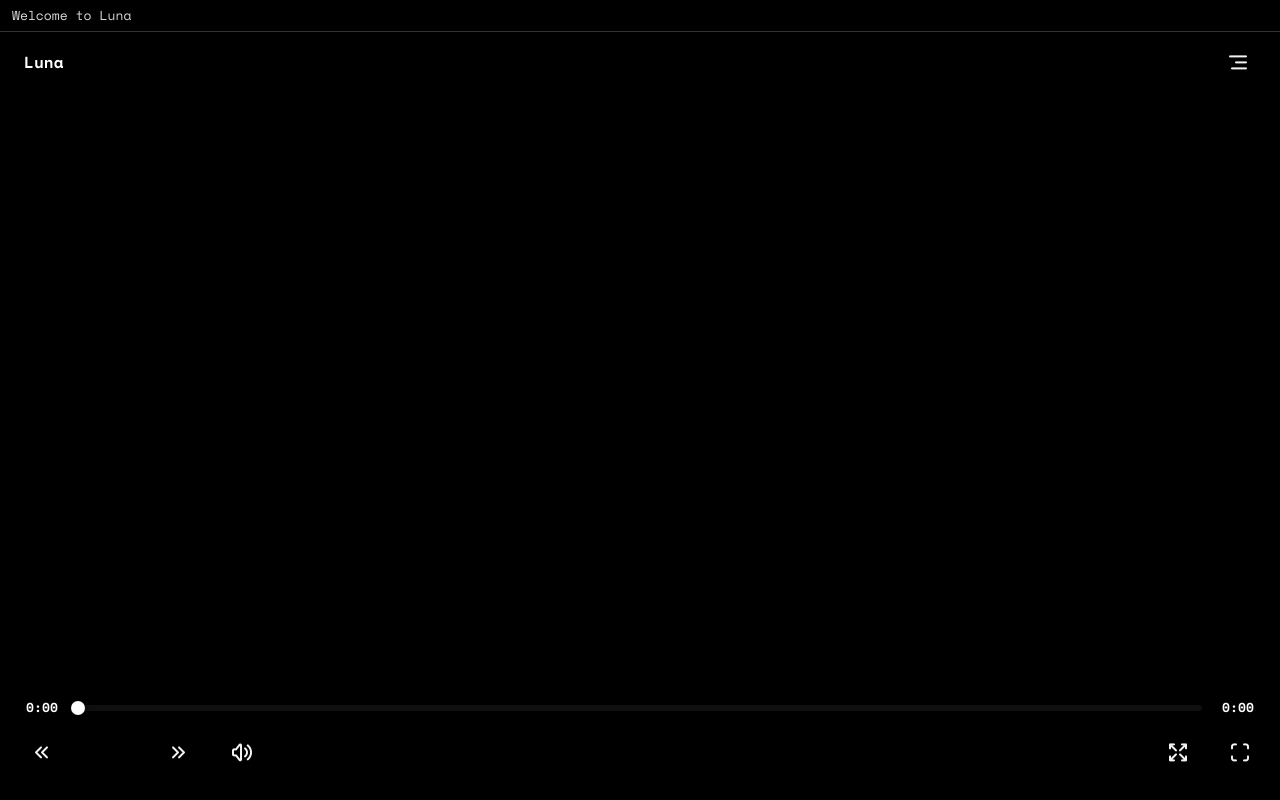
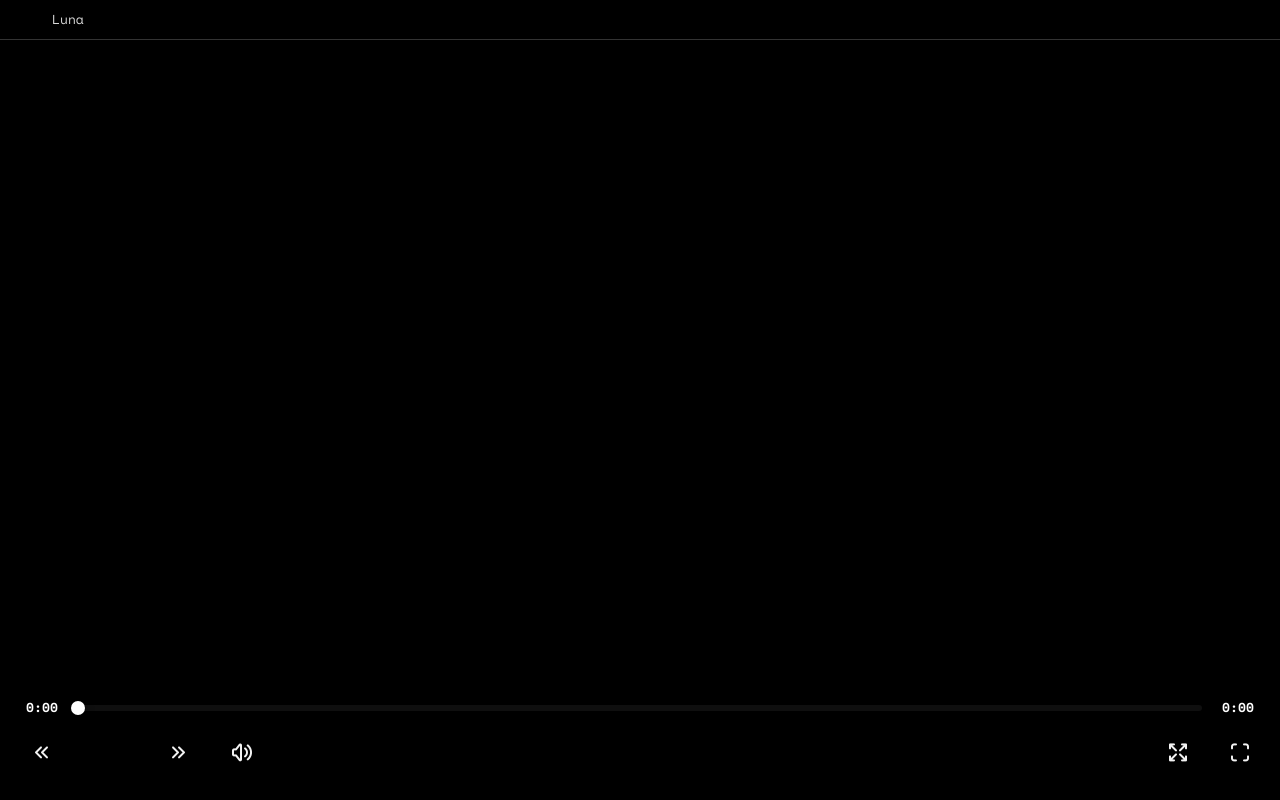
Before and after one commit to kushwahayashh/electron-player, a React (Vite) app: page / in a window 1280 px wide. Built offline with nearby package versions, Linux system fonts and the light colour scheme.

Commit message:
new toolbar

```diff
--- a/src/App.jsx
+++ b/src/App.jsx
@@ -1,13 +1,23 @@
-import React from 'react'
+import React, { useState, useRef } from 'react'
 import VideoPlayer from './components/VideoPlayer'
 import TitleOverlay from './components/TitleOverlay'
 
 function App() {
+  const [videoTitle, setVideoTitle] = useState('Luna')
+  const videoPlayerRef = useRef(null)
+
+  const handleOpenFile = (file) => {
+    // Pass the file to VideoPlayer component
+    if (videoPlayerRef.current && videoPlayerRef.current.handleOpenFile) {
+      videoPlayerRef.current.handleOpenFile(file)
+    }
+  }
+
   return (
     <div className="wrap">
-      <TitleOverlay />
+      <TitleOverlay videoTitle={videoTitle} onOpenFile={handleOpenFile} />
       <div className="content-area">
-        <VideoPlayer />
+        <VideoPlayer onVideoTitleChange={setVideoTitle} onOpenFileRef={videoPlayerRef} />
       </div>
     </div>
   )
--- a/src/components/TitleOverlay.jsx
+++ b/src/components/TitleOverlay.jsx
@@ -1,15 +1,32 @@
-import React from 'react'
+import React, { useRef } from 'react'
 
-const TitleOverlay = () => {
+const TitleOverlay = ({ videoTitle, onOpenFile }) => {
+  const fileInputRef = useRef(null)
+
+  const handleOpenFile = () => {
+    if (fileInputRef.current) {
+      fileInputRef.current.click()
+    }
+  }
+
+  const handleFileChange = (event) => {
+    const file = event.target.files[0]
+    if (file && onOpenFile) {
+      onOpenFile(file)
+    }
+  }
+
   return (
     <div
       className="title-bar"
       style={{
-        height: 32,
+        height: 40,
         width: '100%',
         display: 'flex',
         alignItems: 'center',
+        justifyContent: 'space-between',
         paddingLeft: 12,
+        paddingRight: 12,
         color: '#fff',
         background: '#000',
         borderBottom: '1px solid #333',
@@ -17,7 +34,39 @@ const TitleOverlay = () => {
         userSelect: 'none'
       }}
     >
-      <div className="no-drag app-welcome" style={{ WebkitAppRegion: 'no-drag' }}>Welcome to Luna</div>
+      <div style={{ display: 'flex', alignItems: 'center', gap: '8px' }}>
+        <button
+          className="control-btn no-drag window-control-btn"
+          title="Open Video File"
+          aria-label="Open video file"
+          onClick={handleOpenFile}
+          style={{
+            WebkitAppRegion: 'no-drag',
+            background: 'transparent',
+            border: 'none',
+            color: '#fff',
+            cursor: 'pointer',
+            padding: '4px',
+            display: 'flex',
+            alignItems: 'center',
+            justifyContent: 'center',
+            fontSize: '16px'
+          }}
+        >
+          <i className="ti ti-flare-filled small-icon"></i>
+        </button>
+        <input
+          ref={fileInputRef}
+          type="file"
+          accept=".mp4,.mkv,.avi,.mov,.wmv,.webm,.m4v,.flv,.3gp,video/*"
+          style={{ display: 'none' }}
+          aria-hidden="true"
+          onChange={handleFileChange}
+        />
+        <div className="no-drag app-welcome" style={{ WebkitAppRegion: 'no-drag' }}>
+          {videoTitle || 'Welcome to Luna'}
+        </div>
+      </div>
     </div>
   )
 }
--- a/src/components/VideoPlayer.jsx
+++ b/src/components/VideoPlayer.jsx
@@ -4,7 +4,7 @@ import ProgressBar from './ProgressBar';
 import VolumeControl from './VolumeControl';
 import { showPlaybackFeedback as showPlaybackFeedbackOverlay, showVolumeFeedback as showVolumeFeedbackOverlay, showSkipFeedback as showSkipFeedbackOverlay } from '../utils/videoFeedback';
 
-const VideoPlayer = () => {
+const VideoPlayer = ({ onVideoTitleChange, onOpenFileRef }) => {
   const {
     videoRef,
     isPlaying,
@@ -26,7 +26,10 @@ const VideoPlayer = () => {
     formatTime
   } = useVideoPlayer();
 
-  const [videoTitle, setVideoTitle] = useState('Luna');
+  // Expose handleOpenFile method to parent component
+  React.useImperativeHandle(onOpenFileRef, () => ({
+    handleOpenFile
+  }), []);
   const [showControls, setShowControls] = useState(true);
   const [hideTimeout, setHideTimeout] = useState(null);
   const playerRef = useRef(null);
@@ -84,7 +87,7 @@ const VideoPlayer = () => {
     if (file) {
       const url = URL.createObjectURL(file);
       loadVideo(url);
-      setVideoTitle(file.name.replace(/\.[^/.]+$/, ''));
+      onVideoTitleChange(file.name.replace(/\.[^/.]+$/, ''));
       requestAnimationFrame(() => {
         videoRef.current?.play().catch(error => {
           console.log('Autoplay prevented:', error);
@@ -155,7 +158,7 @@ const VideoPlayer = () => {
       loadVideo(filePath);
       const filename = filePath.split(/[\\/]/).pop() || 'Unknown';
       const baseName = filename.replace(/\.[^/.]+$/, '');
-      setVideoTitle(baseName);
+      onVideoTitleChange(baseName);
       requestAnimationFrame(() => {
         videoRef.current?.play().catch(error => {
           console.log('Autoplay prevented:', error);
@@ -178,53 +181,7 @@ const VideoPlayer = () => {
 
   return (
     <div className="player" id="player" ref={playerRef}>
-      {/* Video title and open file button below the top bar */}
-      <div className={`title-bar-overlay ${showControls ? '' : 'hidden'}`} style={{
-        position: 'absolute',
-        top: '8px',
-        left: '18px',
-        right: '18px',
-        display: 'flex',
-        justifyContent: 'space-between',
-        alignItems: 'center',
-        zIndex: 10,
-        color: 'white',
-        pointerEvents: 'auto',
-        transition: 'opacity var(--transition-fast), transform var(--transition-fast)'
-      }}>
-        <div className="title" id="title" style={{ fontSize: '16px', fontWeight: '600' }}>
-          {videoTitle}
-        </div>
-        <button
-          className="control-btn"
-          id="openFileBtn"
-          title="Open Video File"
-          aria-label="Open video file"
-          onClick={() => {
-            const fileInput = document.getElementById('fileInput');
-            if (fileInput) {
-              fileInput.click();
-            }
-          }}
-        >
-          <i className="ti ti-align-right small-icon"></i>
-        </button>
-        <input
-          type="file"
-          id="fileInput"
-          accept=".mp4,.mkv,.avi,.mov,.wmv,.webm,.m4v,.flv,.3gp,video/*"
-          style={{ display: 'none' }}
-          aria-hidden="true"
-          onChange={(e) => {
-            const file = e.target.files[0];
-            if (file) {
-              handleOpenFile(file);
-              // Reset the input value to allow selecting the same file again
-              e.target.value = '';
-            }
-          }}
-        />
-      </div>
+
       <video
         ref={videoRef}
         className={`w-full max-h-full ${isFitToScreen ? 'object-cover h-full' : 'object-contain h-auto'}`}
```
